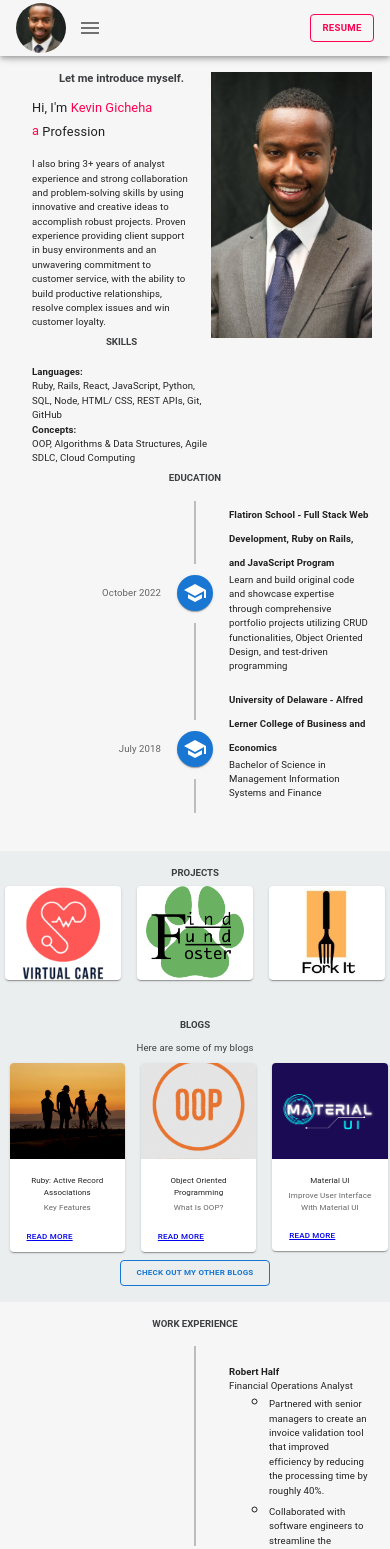
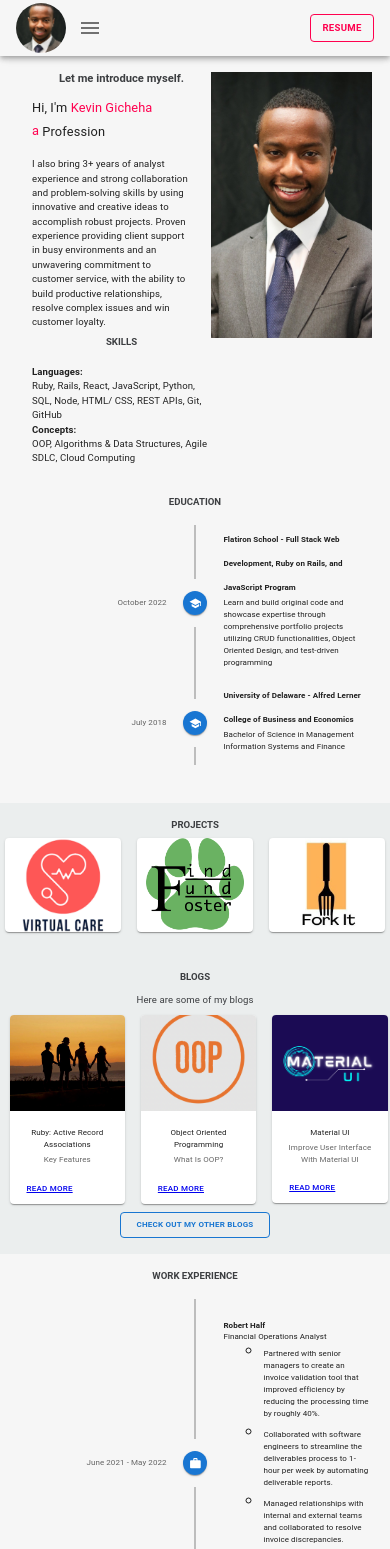
Before and after one commit to kgicheha/portfolio, a React (Create React App) app: page / in a window 390 px wide. Shown: the top 1549 px of the page. Built offline with nearby package versions, Linux system fonts and the light colour scheme.

Commit message:
fixed css to be mobile friendly

```diff
--- a/src/App.css
+++ b/src/App.css
@@ -53,6 +53,9 @@
   padding-left: 0.5em;
   padding-bottom: 1em;
 }
+#textAnimationText {
+  position: static;
+}
 #summary {
   padding-top: 2em;
 }
@@ -78,6 +81,9 @@
   padding-top: 5em;
   padding-bottom: 1em;
   text-align: center;
+}
+#timeLineContentItem {
+  position: static !important;
 }
 
 /* PROJECT SECTION */
@@ -112,6 +118,12 @@
   padding-right: 12em;
   text-align: center;
   background-color: #ebeeee;
+}
+#blogLinkButton {
+  position: static;
+}
+#otherBlogsLink {
+  position: static;
 }
 
 /* WORK EXPERIENCE SECTION */
@@ -213,6 +225,7 @@
     padding-left: 0.5em;
     padding-bottom: 1em;
     font-size: 1em;
+    position: static;
   }
   #summary {
     padding-top: 0.5em;
@@ -258,7 +271,7 @@
 
   /* EDUCATION SECTION */
   #educationSection {
-    padding-top: 22em;
+    padding-top: 23.5em;
     padding-bottom: 1em;
     text-align: center;
   }
@@ -274,13 +287,18 @@
   }
   #timeLineContent {
     padding-top: 0%;
+    /* position: static; */
   }
   #timeLineContentHeader {
-    font-size: 0.6em;
-    line-height: 80%;
+    font-size: 0.5em;
+    line-height: 60%;
   }
   #timeLineContentItem {
-    font-size: 0.6em;
+    font-size: 0.5em;
+    position: static !important;
+  }
+  #timeLineIcon {
+    font-size: 0.8em;
   }
 
   /* PROJECT SECTION */
@@ -358,9 +376,11 @@
   #blogLinkButton {
     padding: 0%;
     font-size: 1em;
+    position: static;
   }
   #otherBlogsLink {
     font-size: 0.5em;
+    position: static;
   }
 
   /* WORK EXPERIENCE SECTION */
@@ -372,8 +392,8 @@
   /* CONTACT SECTION */
 
   #contactinfo {
-    padding-top: 2em;
-    padding-bottom: 2em;
+    padding-top: 1em;
+    padding-bottom: 1em;
     text-align: center;
     background-color: #ebeeee;
   }
@@ -390,8 +410,8 @@
   }
 
   #contacts {
-    padding-top: 1.5em;
-    padding-bottom: 1.5em;
+    padding-top: 1em;
+    padding-bottom: 1em;
     justify-content: center;
     justify-items: center;
     display: flex;
@@ -402,9 +422,9 @@
     color: white;
   }
   #icon {
-    font-size: 2.5em;
+    font-size: 2em;
   }
   #return {
-    font-size: 1em;
+    font-size: 1.5em;
   }
 }
--- a/src/components/About.js
+++ b/src/components/About.js
@@ -34,10 +34,13 @@ const About = () => {
           </div>
           <div id="myTitleDiv">
             <div id="a">
-              <CustomTypography variant="h4" id="aLetter">a</CustomTypography>
+              <CustomTypography variant="h4" id="aLetter">
+                a
+              </CustomTypography>
             </div>
             <div id="textAnimation">
               <TypeAnimation
+                id="textAnimationText"
                 sequence={[
                   "Software Engineer.",
                   1000, // Waits 1s
--- a/src/components/ContactMe.js
+++ b/src/components/ContactMe.js
@@ -38,8 +38,8 @@ const ContactMe = () => {
           </a>
         </div>
       </div>
-      <IconButton sx={{ p: 0 }} href="#about" id="return">
-        <KeyboardArrowUpIcon sx={{ fontSize: 55 }} href="#about" />
+      <IconButton sx={{ p: 0 }} href="#about">
+        <KeyboardArrowUpIcon sx={{ fontSize: 55 }} href="#about" id="return" />
       </IconButton>
     </div>
   );
--- a/src/components/Education.js
+++ b/src/components/Education.js
@@ -21,6 +21,7 @@ const Education = () => {
   const CustomTimeline = styled(Timeline)({
     paddingLeft: "12em",
     paddingRight: "12em",
+    position: "static"
   });
 
   return (
@@ -41,7 +42,7 @@ const Education = () => {
           <TimelineSeparator>
             <TimelineConnector />
             <TimelineDot color="primary">
-              <SchoolIcon />
+              <SchoolIcon id="timeLineIcon"/>
             </TimelineDot>
             <TimelineConnector />
           </TimelineSeparator>
@@ -82,7 +83,7 @@ const Education = () => {
           <TimelineSeparator>
             <TimelineConnector />
             <TimelineDot color="primary">
-              <SchoolIcon />
+              <SchoolIcon id="timeLineIcon"/>
             </TimelineDot>
             <TimelineConnector />
           </TimelineSeparator>
--- a/src/components/WorkExperience.js
+++ b/src/components/WorkExperience.js
@@ -42,7 +42,7 @@ const WorkExperience = () => {
           <TimelineSeparator>
             <TimelineConnector />
             <TimelineDot color="primary">
-              <WorkIcon />
+              <WorkIcon id="timeLineIcon"/>
             </TimelineDot>
             <TimelineConnector />
           </TimelineSeparator>
@@ -136,7 +136,7 @@ const WorkExperience = () => {
           <TimelineSeparator>
             <TimelineConnector />
             <TimelineDot color="primary">
-              <WorkIcon />
+              <WorkIcon id="timeLineIcon"/>
             </TimelineDot>
             <TimelineConnector />
           </TimelineSeparator>
```
Lines whose indentation alone changed are shown as unchanged.
